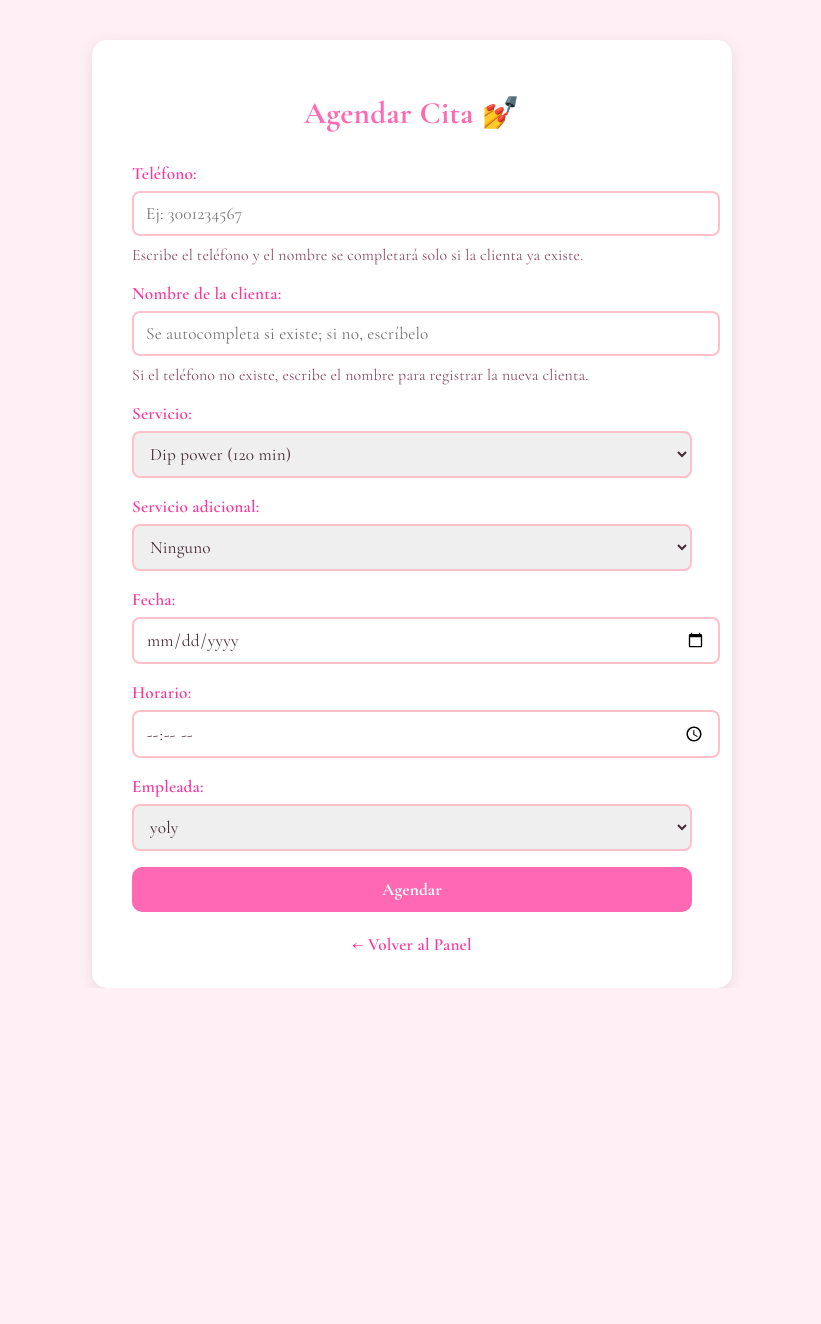
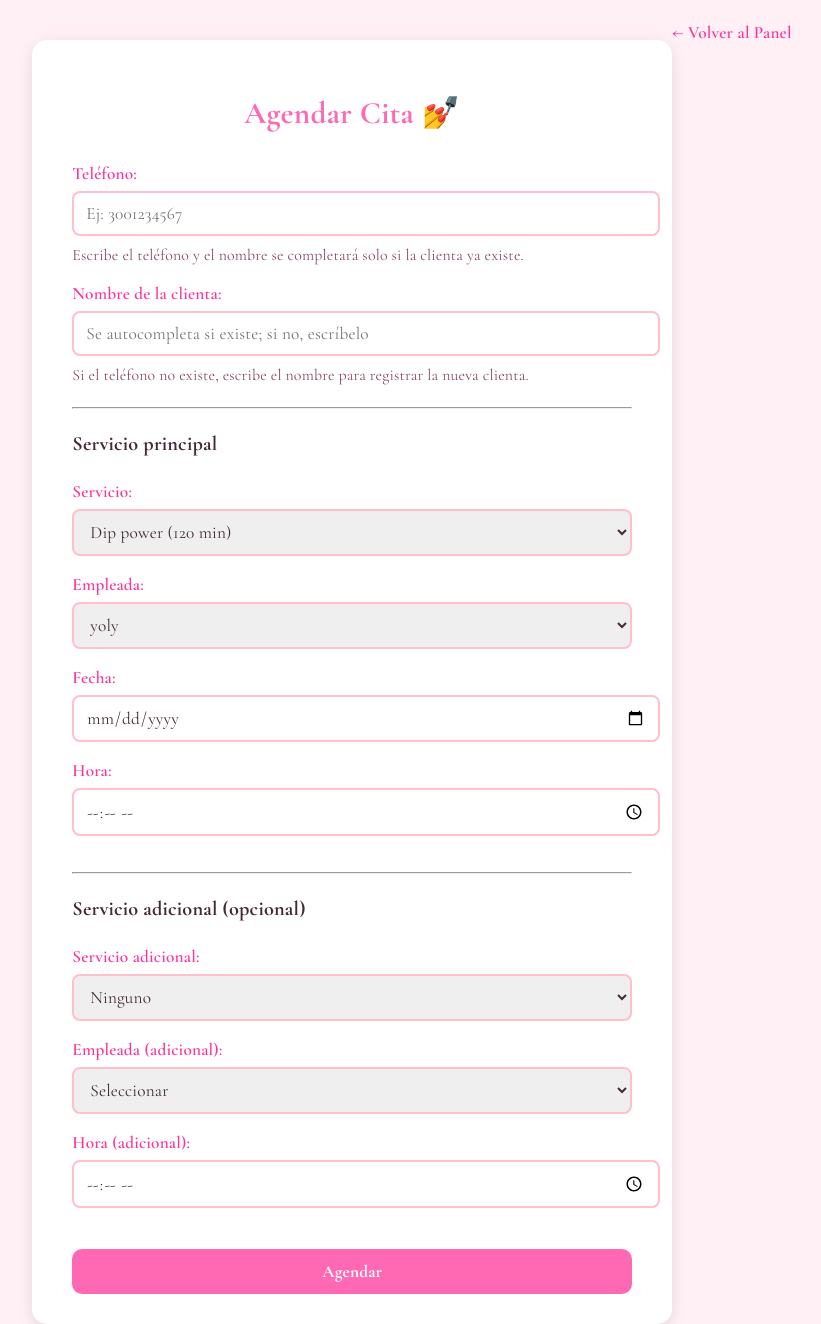
Before and after one commit to andrufit/barby_rose_agenda, a Flask app: page /agendar in a window 1280 px wide. Shown: the whole page, without its empty margins (228-1049 px from the left). Before the commit the page ends 988 px from the top, so only its background shows below. Run offline with Flask 3, Linux system fonts and the light colour scheme; a user stored in the database is signed in; data comes from the database, SQL or seed files in the repository; some libraries are stand-ins or nearby versions.

Commit message:
se han agregado a servicio adicional la opcion empleada y hora modificando app.py y agendar.html

```diff
--- a/app.py
+++ b/app.py
@@ -667,13 +667,17 @@ def agendar():
         cliente = request.form.get("nombre", "").strip()
         servicio_id = request.form.get("servicio", "").strip()
         servicio_extra_id = request.form.get("servicio_extra", "").strip()
+        empleada_extra = request.form.get("empleada_extra", "").strip()
+        hora_extra = request.form.get("hora_extra", "").strip()
         fecha = request.form.get("fecha", "").strip()
         horario = request.form.get("horario", "").strip()
         empleada = request.form.get("empleada", "").strip()
 
+        # Validación básica
         if not all([telefono, servicio_id, fecha, horario, empleada]):
             return "Telefono, servicio, fecha, hora y empleada son obligatorios", 400
 
+        # Buscar clienta
         clienta_existente = buscar_clienta_por_telefono(cursor, telefono)
         if clienta_existente and not cliente:
             cliente = clienta_existente["nombre"]
@@ -681,6 +685,7 @@ def agendar():
         if not cliente:
             return "Si el telefono no existe, debes escribir el nombre de la clienta", 400
 
+        # 🔹 Servicio principal
         cursor.execute("SELECT nombre, duracion FROM servicios WHERE id=?", (servicio_id,))
         servicio = cursor.fetchone()
         if not servicio:
@@ -689,36 +694,74 @@ def agendar():
         nombre_servicio = servicio["nombre"]
         duracion = int(servicio["duracion"] or 60)
 
-        # Servicio adicional
+        # 🔹 Servicio adicional
+        crear_segunda_cita = False
+        servicio_extra = None
+
         if servicio_extra_id:
-         cursor.execute("SELECT nombre, duracion FROM servicios WHERE id=?", (servicio_extra_id,))
-        servicio_extra = cursor.fetchone()
+            cursor.execute("SELECT nombre, duracion FROM servicios WHERE id=?", (servicio_extra_id,))
+            servicio_extra = cursor.fetchone()
 
-        if servicio_extra:
-            nombre_servicio += " + " + servicio_extra["nombre"]
-            duracion += int(servicio_extra["duracion"] or 60)
+            if servicio_extra:
+                # 👉 MISMA EMPLEADA → unir servicios
+                if not empleada_extra or empleada_extra == empleada:
+                    nombre_servicio += " + " + servicio_extra["nombre"]
+                    duracion += int(servicio_extra["duracion"] or 60)
 
+                # 👉 DIFERENTE EMPLEADA → NO tocar principal
+                else:
+                    crear_segunda_cita = True
+
+        # 🔹 Validar hora principal
         try:
             datetime.strptime(horario, "%H:%M")
         except ValueError:
             return "Hora invalida", 400
 
+        # 🔹 Validar conflicto principal
         if has_schedule_conflict(cursor, fecha, horario, duracion, empleada):
             return "Horario ocupado", 400
 
+        # 🔹 Validar hora adicional
+        if crear_segunda_cita:
+            if not hora_extra:
+                return "Debes ingresar hora para el servicio adicional"
+
+            try:
+                datetime.strptime(hora_extra, "%H:%M")
+            except ValueError:
+                return "Hora adicional invalida", 400
+
+            # (Opcional pero recomendado) validar conflicto extra
+            if has_schedule_conflict(cursor, fecha, hora_extra, int(servicio_extra["duracion"] or 60), empleada_extra):
+                return "Horario adicional ocupado", 400
+
+        # 🔹 Guardar clienta
         clienta_guardada = guardar_o_actualizar_clienta_por_telefono(cursor, cliente, telefono)
         if clienta_guardada:
             cliente = clienta_guardada["nombre"]
 
-        cursor.execute(
-            """
+        # 🔹 Insert principal
+        cursor.execute("""
             INSERT INTO citas (nombre, servicio, fecha, horario, empleada, duracion)
             VALUES (?, ?, ?, ?, ?, ?)
-            """,
-            (cliente, nombre_servicio, fecha, horario, empleada, duracion),
-        )
+        """, (cliente, nombre_servicio, fecha, horario, empleada, duracion))
+
+        # 🔹 Insert adicional (SOLO si es otra empleada)
+        if crear_segunda_cita:
+            cursor.execute("""
+                INSERT INTO citas (nombre, servicio, fecha, horario, empleada, duracion)
+                VALUES (?, ?, ?, ?, ?, ?)
+            """, (
+                cliente,
+                servicio_extra["nombre"],
+                fecha,
+                hora_extra,
+                empleada_extra,
+                int(servicio_extra["duracion"] or 60)
+            ))
+
         db.commit()
-
         return redirect(url_for("admin_panel"))
 
     return render_template(
--- a/templates/agendar.html
+++ b/templates/agendar.html
@@ -35,6 +35,8 @@ input,select,textarea,button,a,th,td,label,p{font-size:1.08rem !important;}
     <h1>Agendar Cita 💅</h1>
 
     <form method="POST" id="form-agendar">
+
+        <!-- 🔹 DATOS CLIENTA -->
         <label>Teléfono:</label>
         <input type="text" name="telefono" id="telefono" placeholder="Ej: 3001234567" required>
         <div id="telefono-helper" class="helper">Escribe el teléfono y el nombre se completará solo si la clienta ya existe.</div>
@@ -43,25 +45,17 @@ input,select,textarea,button,a,th,td,label,p{font-size:1.08rem !important;}
         <input type="text" name="nombre" id="nombre" placeholder="Se autocompleta si existe; si no, escríbelo" required>
         <div id="nombre-helper" class="helper">Si el teléfono no existe, escribe el nombre para registrar la nueva clienta.</div>
 
+        <hr style="margin:20px 0;">
+
+        <!-- 🔥 SERVICIO PRINCIPAL -->
+        <h3>Servicio principal</h3>
+
         <label>Servicio:</label>
         <select name="servicio" required>
             {% for servicio in servicios %}
                 <option value="{{ servicio[0] }}">{{ servicio[1] }} ({{ servicio[2] }} min)</option>
             {% endfor %}
         </select>
-        <label>Servicio adicional:</label>
-<select name="servicio_extra">
-    <option value="">Ninguno</option>
-    {% for servicio in servicios %}
-        <option value="{{ servicio[0] }}">{{ servicio[1] }} ({{ servicio[2] }} min)</option>
-    {% endfor %}
-</select>
-
-        <label>Fecha:</label>
-        <input type="date" name="fecha" required min="{{ fecha_actual }}">
-
-        <label>Horario:</label>
-        <input type="time" name="horario" required>
 
         <label>Empleada:</label>
         <select name="empleada" required>
@@ -70,8 +64,41 @@ input,select,textarea,button,a,th,td,label,p{font-size:1.08rem !important;}
             {% endfor %}
         </select>
 
+        <label>Fecha:</label>
+        <input type="date" name="fecha" required min="{{ fecha_actual }}">
+
+        <label>Hora:</label>
+        <input type="time" name="horario" required>
+
+        <hr style="margin:20px 0;">
+
+        <!-- 🔥 SERVICIO ADICIONAL -->
+        <h3>Servicio adicional (opcional)</h3>
+
+        <label>Servicio adicional:</label>
+        <select name="servicio_extra">
+            <option value="">Ninguno</option>
+            {% for servicio in servicios %}
+                <option value="{{ servicio[0] }}">{{ servicio[1] }} ({{ servicio[2] }} min)</option>
+            {% endfor %}
+        </select>
+
+        <label>Empleada (adicional):</label>
+        <select name="empleada_extra">
+            <option value="">Seleccionar</option>
+            {% for emp in empleadas %}
+                <option value="{{ emp[1] }}">{{ emp[1] }}</option>
+            {% endfor %}
+        </select>
+
+        <label>Hora (adicional):</label>
+        <input type="time" name="hora_extra">
+
+        <br><br>
+
         <button type="submit">Agendar</button>
     </form>
+</div>
 
     <a class="back" href="{{ url_for('admin_panel') }}">← Volver al Panel</a>
 </div>
```
